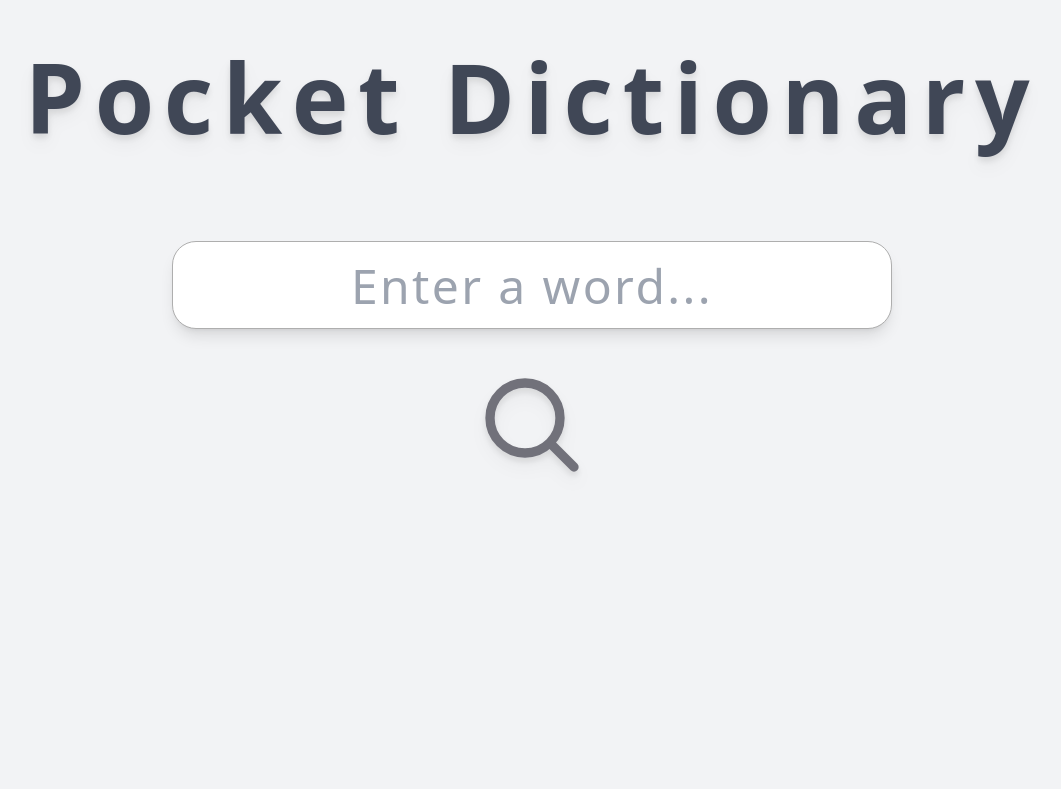
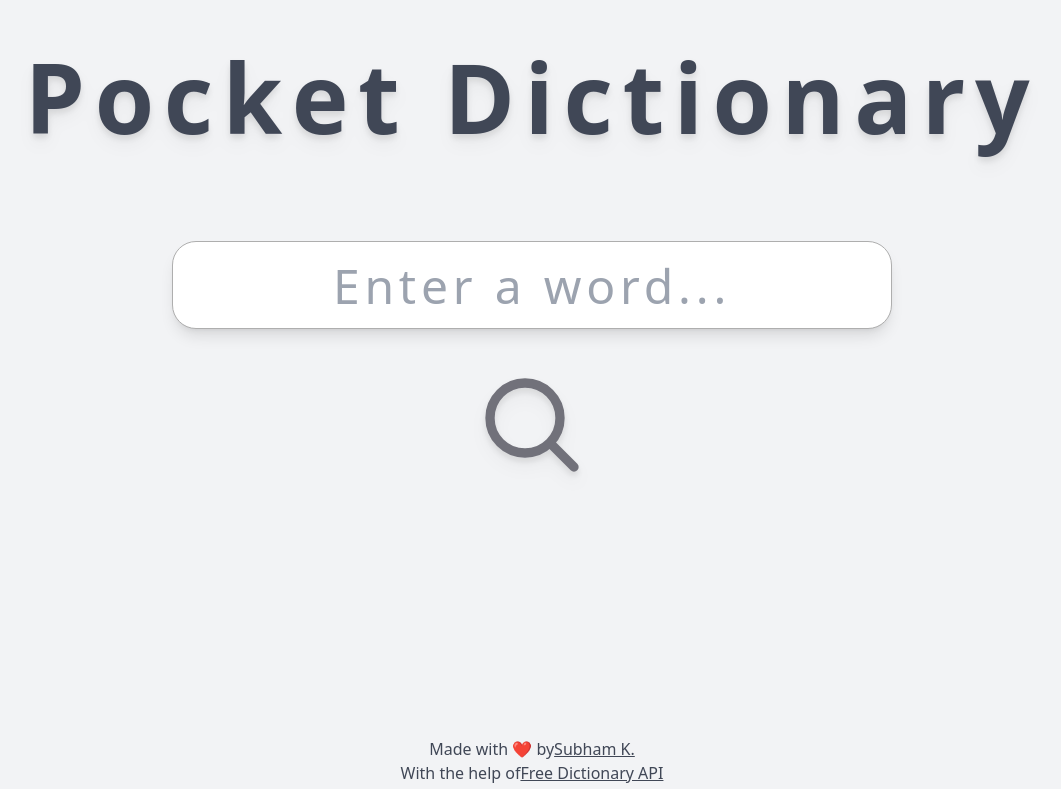
Before and after one commit to SubhamK108/Next-Pocket-Dictionary, a Next.js app: page / in a window 1280 px wide. Shown: the part 159-948 px from the top of the page, without its empty margins (108-1169 px from the left). Built offline with nearby package versions, Linux system fonts and the light colour scheme.

Commit message:
Added a footer

```diff
--- a/src/app/page.tsx
+++ b/src/app/page.tsx
@@ -59,7 +59,7 @@ export default function WordDefinitionPage(): ReactElement {
         </p>
         <input
           type="text"
-          className="mt-24 max-sm:mt-12 p-5 max-sm:p-3 text-5xl max-sm:text-[1.5rem] max-sm:leading-6 border border-[#AEAEAE] rounded-3xl max-sm:rounded-2xl font-sans h-[5.5rem] max-sm:h-[3.4rem] w-[45rem] max-sm:w-[20rem] text-center focus:outline-none shadow-lg dark:shadow-2xl tracking-wider font-thin"
+          className="mt-24 max-sm:mt-12 p-5 max-sm:p-3 text-5xl max-sm:text-[1.5rem] max-sm:leading-6 border border-[#AEAEAE] rounded-3xl max-sm:rounded-2xl font-sans h-[5.5rem] max-sm:h-[3.4rem] w-[45rem] max-sm:w-[20rem] text-center focus:outline-none shadow-lg dark:shadow-2xl tracking-widest"
           autoFocus={true}
           value={searchedWord}
           onInput={(e) => setSearchedWord(e.currentTarget.value)}
@@ -78,8 +78,29 @@ export default function WordDefinitionPage(): ReactElement {
         >
           <SearchIcon />
         </button>
-        <div className="mt-24 max-sm:mt-12 h-[12rem] w-[45%] max-sm:h-[11.5rem] max-sm:w-[20rem] flex justify-center items-start">
+        <div className="mt-24 max-sm:mt-12 h-[10rem] w-[45%] max-sm:h-[10rem] max-sm:w-[20rem] flex justify-center items-start">
           {isError && <WordDefinitionError ErrorText={errorText} CloseError={CloseError} />}
+        </div>
+        <div className="text-center mb-1">
+          <p className="px-12 max-sm:text-[0.9rem] font-sans">
+            Made with ❤️ by
+            <a
+              href="https://www.subhamk.com/"
+              target="_blank"
+              className="underline hover:text-[#26272A] dark:hover:text-white"
+            >
+              Subham K.
+            </a>
+            <br></br>
+            With the help of
+            <a
+              href="https://github.com/meetDeveloper/freeDictionaryAPI"
+              target="_blank"
+              className="underline hover:text-[#26272A] dark:hover:text-white"
+            >
+              Free Dictionary API
+            </a>
+          </p>
         </div>
       </div>
     );
```
